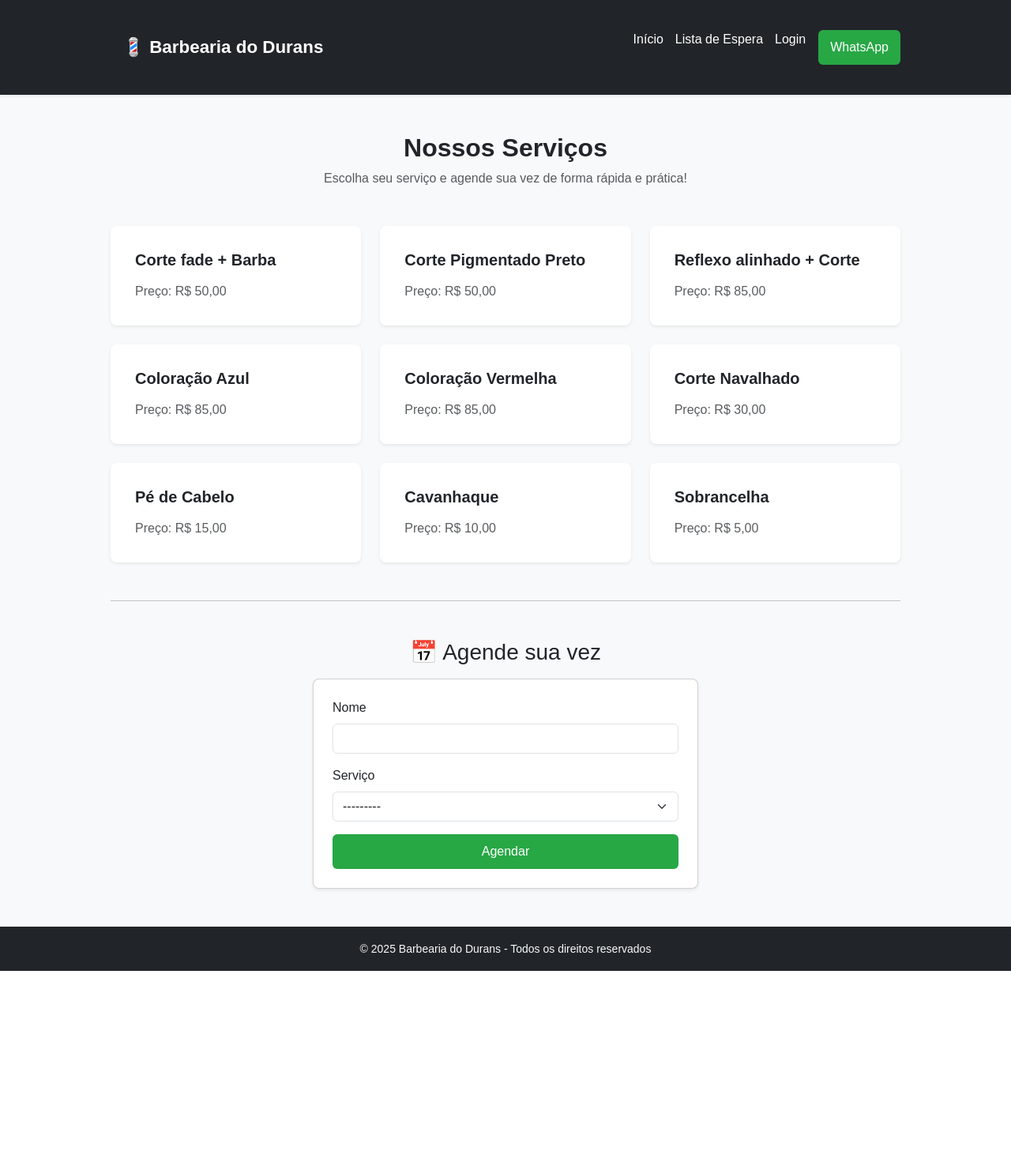
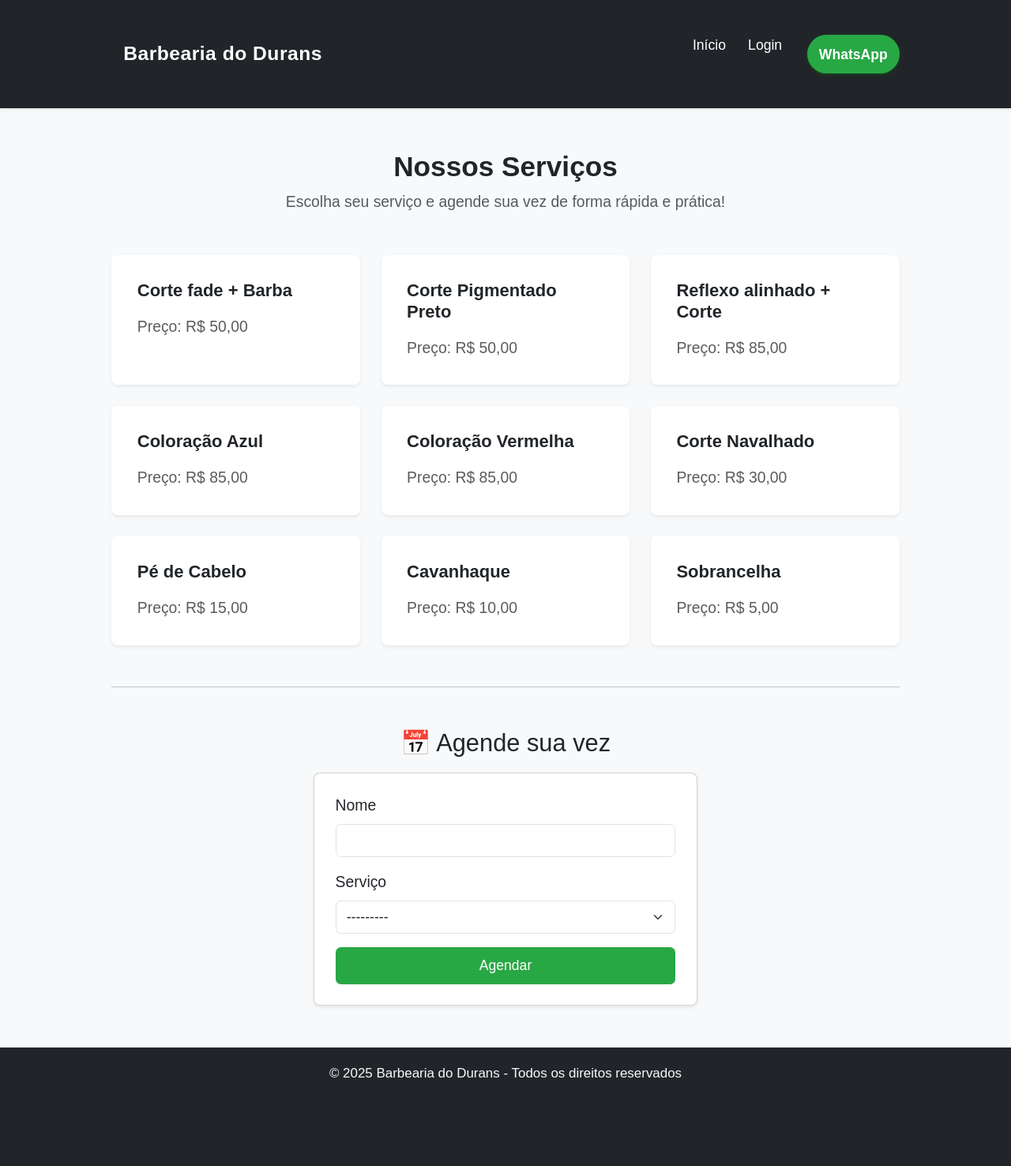
Before and after one commit to Cleyton-Durans/Barbearia, a Django app: page / in a window 1280 px wide. Shown: the whole page at 79% size. Before the commit the page ends 1229 px from the top, so only its background shows below. Run offline with Django 5.2, Linux system fonts and the light colour scheme; data comes from the database, SQL or seed files in the repository; both versions use the stored data as it was after the commit; some libraries are stand-ins or nearby versions.

Commit message:
Incluindo serviços da barbearia, e estilizando css.

```diff
--- a/agenda/static/css/style.css
+++ b/agenda/static/css/style.css
@@ -1,8 +1,69 @@
+* {
+  box-sizing: border-box;
+  font-size: 1.1rem;
+}
+
 body {
   font-family: 'Poppins', sans-serif;
   background: #f4f4f4;
   margin: 0;
 }
+
+.titulo-barbearia {
+  font-family: 'Poppins', sans-serif;
+  font-weight: 700;
+  font-size: 2.5rem;
+  background: linear-gradient(to right, #d4a373, #8b4513); /* Gradiente marrom */
+  -webkit-background-clip: text;
+  background-clip: text;
+  color: transparent;
+  text-align: center;
+  margin: 20px 0;
+}
+
+.navbar {
+  padding: 0.8rem 0;
+}
+
+.navbar-brand {
+  font-size: 1.4rem;
+  letter-spacing: 0.5px;
+}
+
+.nav-link {
+  margin: 0 0.8rem;
+  font-size: 1rem;
+  font-weight: 400;
+  color: white !important;
+}
+
+.nav-link:hover {
+  color: blanchedalmond !important;
+}
+
+.btn-success {
+  border-radius: 50px;
+  padding: 0.4rem 1rem;
+  font-size: 1rem;
+  font-weight: 600;
+  box-shadow: 0 2px 4px rgba(0, 128, 0, 0.3);
+}
+
+.btn-success:hover {
+  background-color: #1f911f;
+  box-shadow: 0 4px 8px rgba(0, 128, 0, 0.4);
+}
+
+@media (max-width: 576px) {
+  .navbar-brand {
+    font-size: 1.2rem;
+  }
+
+  .btn-success {
+    margin-top: 0.5rem;
+  }
+}
+
 header {
   background: #222;
   color: #fff;
@@ -16,15 +77,18 @@ nav a {
   margin-left: 15px;
   text-decoration: none;
 }
+
 .container {
   width: 80%;
   margin: 30px auto;
 }
+
 .grid {
   display: flex;
   gap: 15px;
   flex-wrap: wrap;
 }
+
 .card {
   background: #fff;
   padding: 15px;
@@ -33,11 +97,13 @@ nav a {
   min-width: 200px;
   box-shadow: 0 2px 4px rgba(0,0,0,0.1);
 }
+
 .form .input {
   width: 100%;
   padding: 10px;
   margin: 5px 0 10px;
 }
+
 .btn {
   background: #28a745;
   color: #fff;
@@ -45,6 +111,7 @@ nav a {
   border: none;
   cursor: pointer;
 }
+
 .btn-small {
   background: #007bff;
   color: #fff;
@@ -52,6 +119,7 @@ nav a {
   border-radius: 4px;
   text-decoration: none;
 }
+
 .finalizado td {
   text-decoration: line-through;
   color: #999;
@@ -75,4 +143,5 @@ footer {
   position: relative;
   bottom: 0;
   width: 100%;
+  height: 150px;
 }
--- a/agenda/templates/base.html
+++ b/agenda/templates/base.html
@@ -14,22 +14,23 @@
 </head>
 
 <body class="bg-light">
-
   <!-- NAVBAR -->
   <nav class="navbar navbar-expand-lg navbar-dark bg-dark shadow-sm">
     {% if request.user.is_authenticated %}
 <form method="POST" action="{% url 'logout' %}" style="display:inline;">
     {% csrf_token %}
-    <button type="submit" class="btn btn-danger ms-3">Sair</button>
+    <button type="submit" class="btn btn-danger ms-3">Logout</button>
 </form>
 {% endif %}
     <div class="container">
-      <a class="navbar-brand fw-bold" href="{% url 'index' %}">💈 Barbearia do Durans</a>
+      <a class="navbar-brand fw-bold" href="{% url 'index' %}">Barbearia do Durans</a>
       <div class="d-flex">
-        <a href="{% url 'index' %}" class="nav-link text-white">Início</a>
-        <a href="{% url 'lista' %}" class="nav-link text-white">Lista de Espera</a>
+        <a href="{% url 'index' %}" class="nav-link">Início</a>
+        {% if request.user.is_authenticated %}
+        <a href="{% url 'lista' %}" class="nav-link">Lista de Espera</a>
+        {% endif %}
         {% if not request.user.is_authenticated %}
-        <a href="{% url 'login' %}" class="nav-link text-white">Login</a>
+        <a href="{% url 'login' %}" class="nav-link">Login</a>
         {% endif %}
         <a href="https://wa.me/5599999999999" target="_blank" class="btn btn-success ms-3">
           <i class="bi bi-whatsapp"></i> WhatsApp
--- a/agenda/views.py
+++ b/agenda/views.py
@@ -30,4 +30,4 @@ def finalizar(request, espera_id):
 @login_required
 def logout(request):
     logout(request)
-    return redirect('index')
+    return redirect('login')
```
Also changed, not shown: db.sqlite3.
